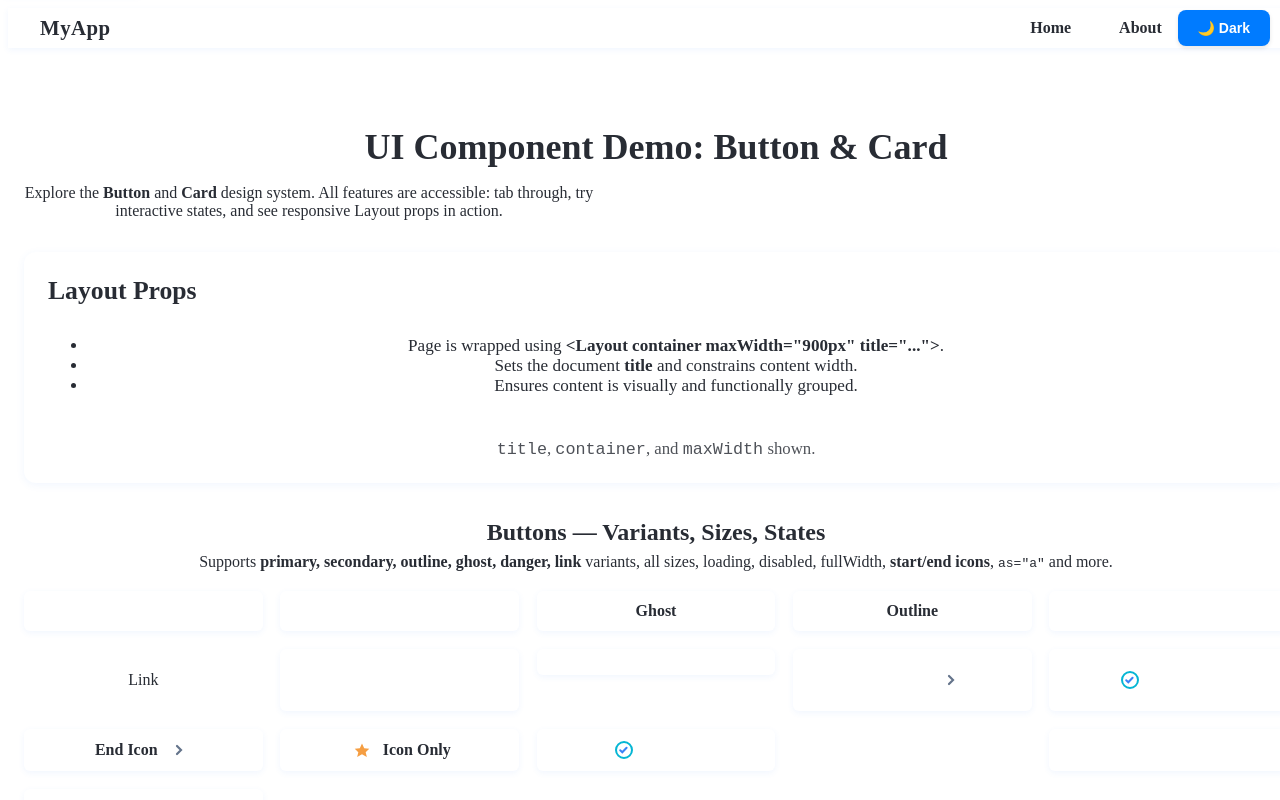
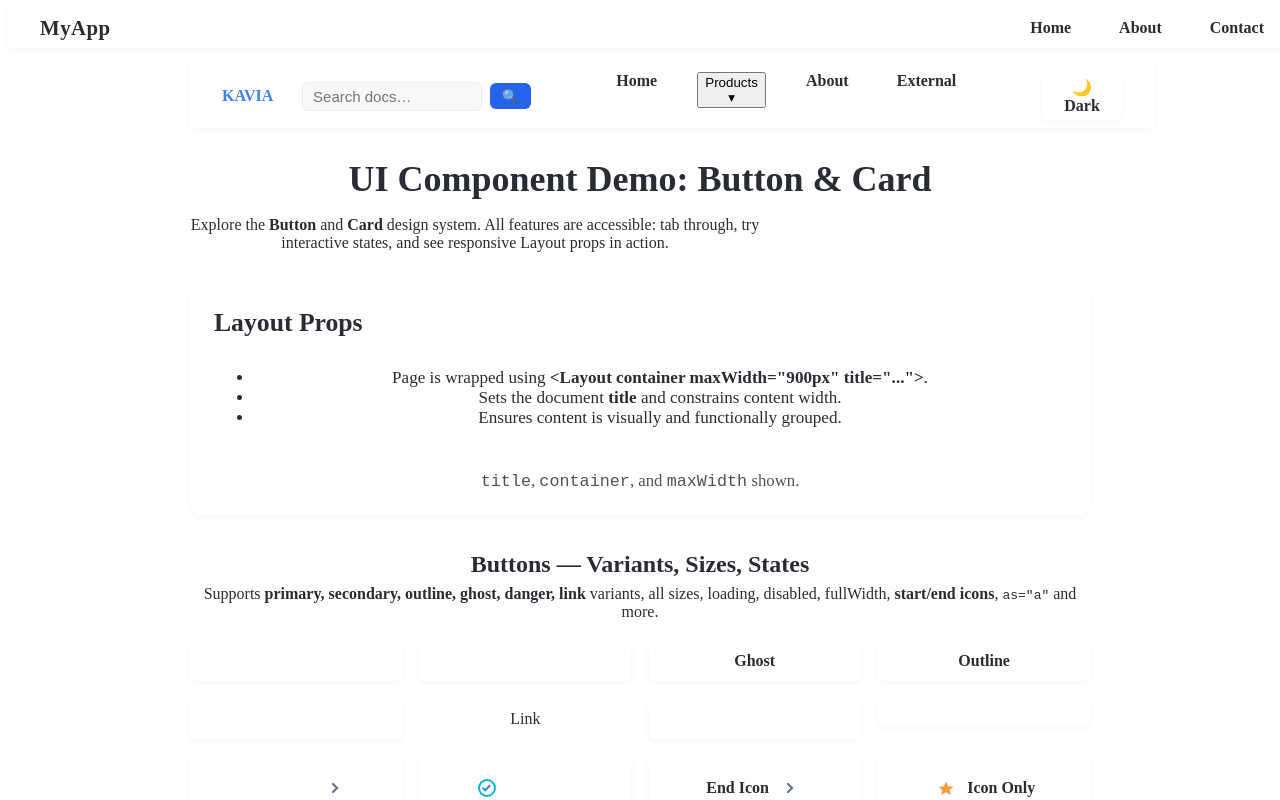
Before and after one commit to kavia-common/react-web-interface-285-294, a React (Create React App) app in the folder react_frontend/: page / in a window 1280 px wide. Shown: the top 800 px of the page. Built offline with nearby package versions, Linux system fonts and the light colour scheme; the HTML template or start-up script is replaced by a standard one.

Commit message:
Checkpoint 11 - cgea8109e2

```diff
--- a/react_frontend/src/App.js
+++ b/react_frontend/src/App.js
@@ -1,6 +1,8 @@
 import React, { useState, useEffect } from "react";
 import Layout from "./components/Layout";
 import Home from "./pages/Home";
+import Navbar from "./components/Navbar";
+import Button from "./components/Button";
 import "./App.css";
 
 // PUBLIC_INTERFACE
@@ -16,18 +18,58 @@ function App() {
     setTheme((prevTheme) => (prevTheme === "light" ? "dark" : "light"));
   };
 
-  // Optionally, leave the theme toggle for demonstration purpose, but can be moved to Navbar if desired
+  // Demo navbar configuration
+  const navbarLinks = [
+    { label: "Home", href: "/" },
+    {
+      label: "Products",
+      children: [
+        { label: "Product A", href: "/products/a" },
+        { label: "Product B", href: "/products/b" },
+      ],
+    },
+    { label: "About", href: "/about" },
+    { label: "External", href: "https://google.com", external: true },
+  ];
+
+  // Stub for search handler (replace with real search logic)
+  const handleNavbarSearch = (value) => {
+    // e.g. window.alert("Search: " + value);
+    // For demo: no-op
+  };
+
+  // Theme toggle button as right-side Navbar action
+  const themeToggleButton = (
+    <Button
+      variant="ghost"
+      size="sm"
+      onClick={toggleTheme}
+      aria-label={`Switch to ${theme === "light" ? "dark" : "light"} mode`}
+      style={{ fontWeight: 550, fontSize: 16, minWidth: 80 }}
+      autoFocus={false}
+    >
+      {theme === "light" ? <>🌙 Dark</> : <>☀️ Light</>}
+    </Button>
+  );
+
+  // Show enhanced Layout and Navbar; Layout passes demo props: title, container, maxWidth
   return (
     <div className="App">
-      <button
-        className="theme-toggle"
-        onClick={toggleTheme}
-        aria-label={`Switch to ${theme === "light" ? "dark" : "light"} mode`}
-        style={{ position: "fixed", top: 10, right: 10, zIndex: 2000 }}
+      <Layout
+        title="KAVIA UI Demo"
+        container={true}
+        maxWidth="900px"
+        // Layout renders Navbar by default; inject demo Navbar props via context/children
       >
-        {theme === "light" ? "🌙 Dark" : "☀️ Light"}
-      </button>
-      <Layout>
+        {/* Override Layout's internal Navbar with our demo config */}
+        <Navbar
+          brand={<span style={{ fontWeight: 900, color: "#3b82f6" }}>KAVIA</span>}
+          links={navbarLinks}
+          sticky={true}
+          searchPlaceholder="Search docs…"
+          onSearch={handleNavbarSearch}
+          actions={themeToggleButton}
+        />
         <Home />
       </Layout>
     </div>
```
Also changed, not shown: 2 other files (tests, documents, lock files or other folders).
